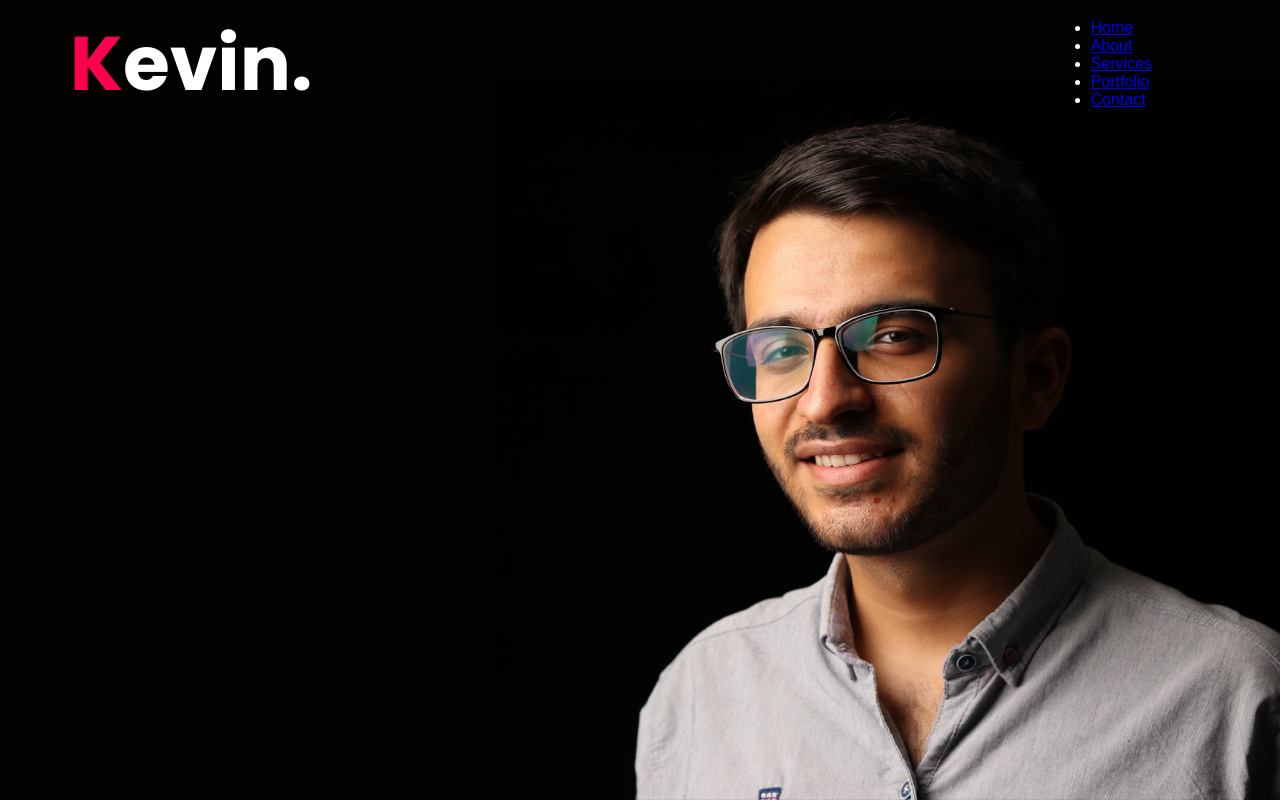
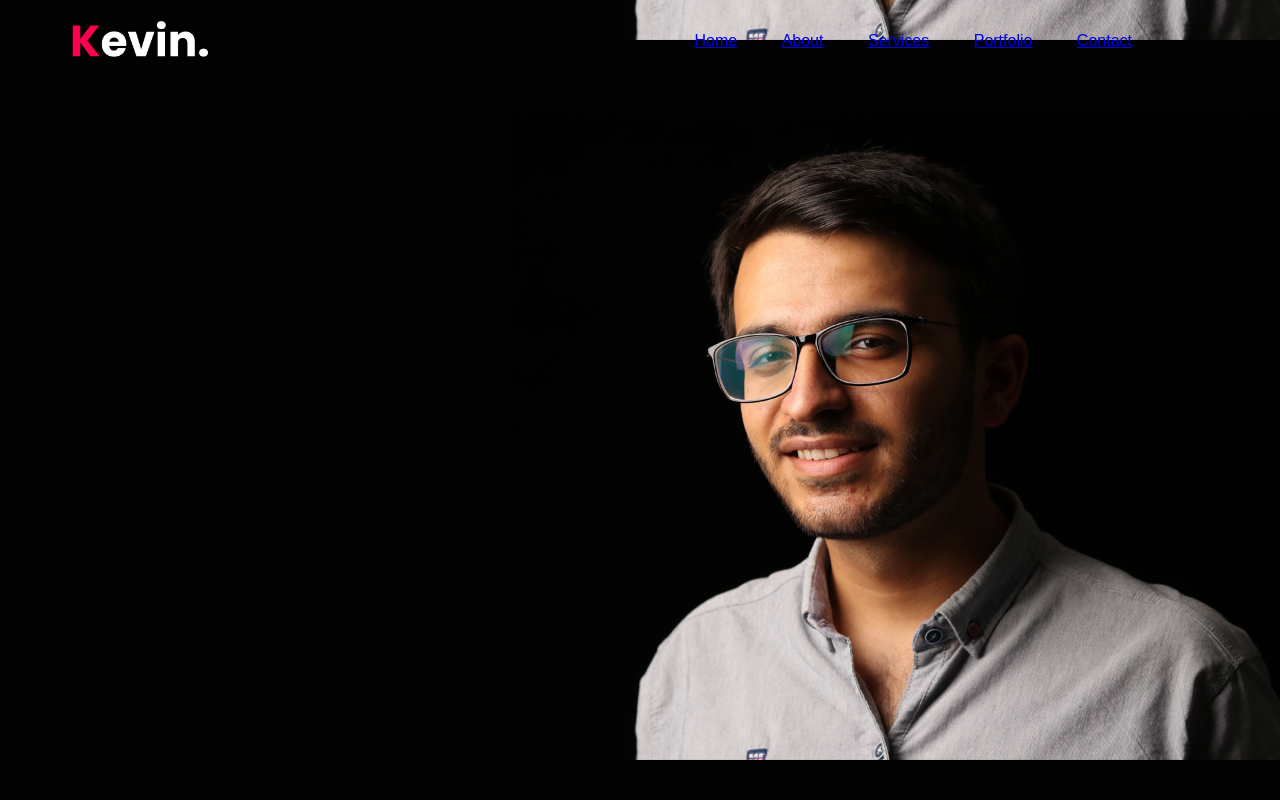
Before and after one commit to Joao-VictorDC/Personal-Portifolio, a plain HTML site: page index.html in a window 1280 px wide. Drawn offline with Linux system fonts and the light colour scheme.

Commit message:
alterações

```diff
--- a/styles.css
+++ b/styles.css
@@ -1,28 +1,46 @@
-* {
+/*LEMBRAR DE APAGAR COMENTÁRIOS*/
+* { /*Ajusta todos os elementos, zerando a margem, o padding, definindo fontes padrões e o */
     margin: 0;
     padding: 0;
     font-family: 'Poppins', sans-serif;
-    box-sizing: border-box;
+    box-sizing: border-box; /*Define que width e height incluirão conteúdo, padding e border*/
 }
 
 body {
-    background-color: #080808;
-    color: #fff;
+    background-color: #080808; /*Cor de fundo*/
+    color: #fff; /*Cor do conteúdo*/
 }
 
 #header {
-    width: 100%;
-    height: 100vh;
-    background-image: url(images/background.png);
-    background-size: cover;
+    width: 100%; /*largura de 100%, ou seja, ocupará todo o espaço reservado*/
+    height: 100vh; /*vh significa viewport height, ou seja, o #header ocupará 100% no espeço da visualização da tela */
+    background-image: url(images/background.png); /*Defina imagem de fundo. O método url() referencia uma imagem*/
+    background-size: contain; /*Tamanho do background*/
+    /*
+        background-size:
+            contain -> ajusta a imagem para caber toda na viewport;
+            cover ->
+    */
     background-position: center;
 }
+
 .container {
     padding: 10px 10% 30px 70px;
 }
+
 nav {
-    display: flex;
+    display: flex; /* */
     align-items: center;
     justify-content: space-between;
     flex-wrap: wrap;
 }
+
+.logo {
+    width: 140px;
+}
+
+nav ul li {
+    display: inline-block;
+    list-style: none;
+    margin: 10px 20px;
+}
```
